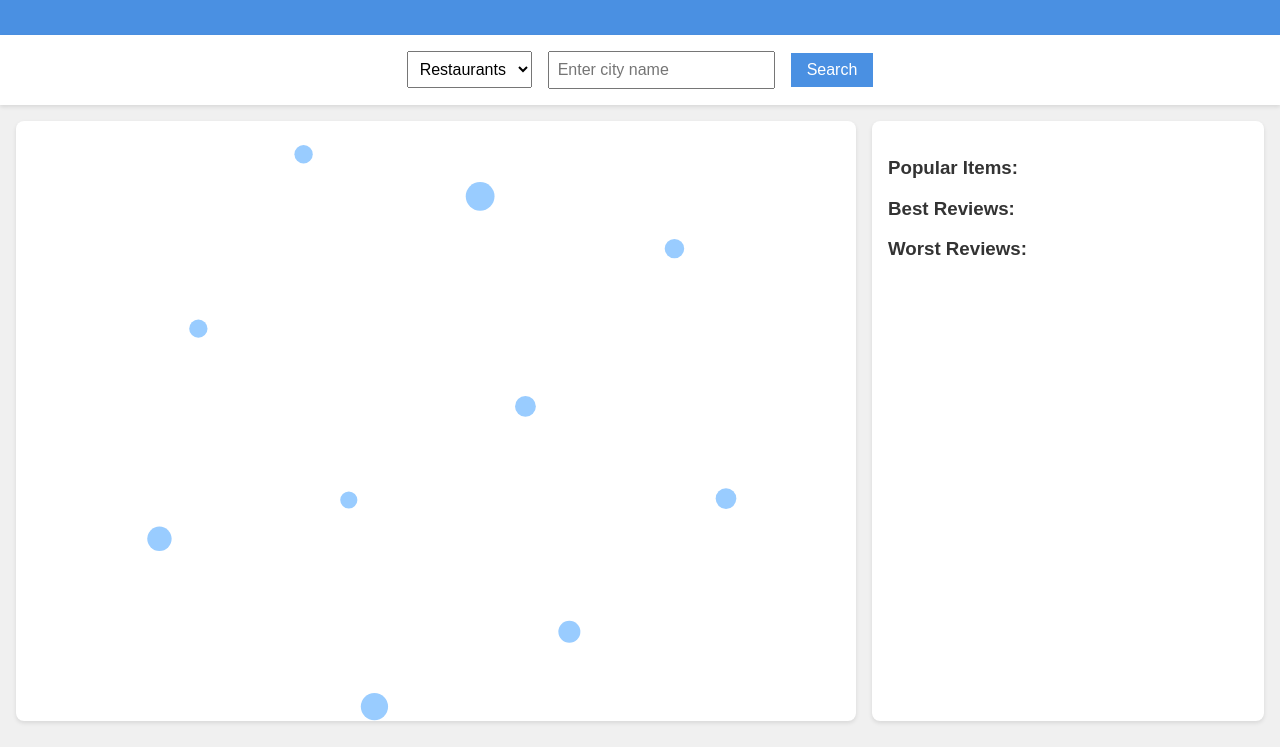
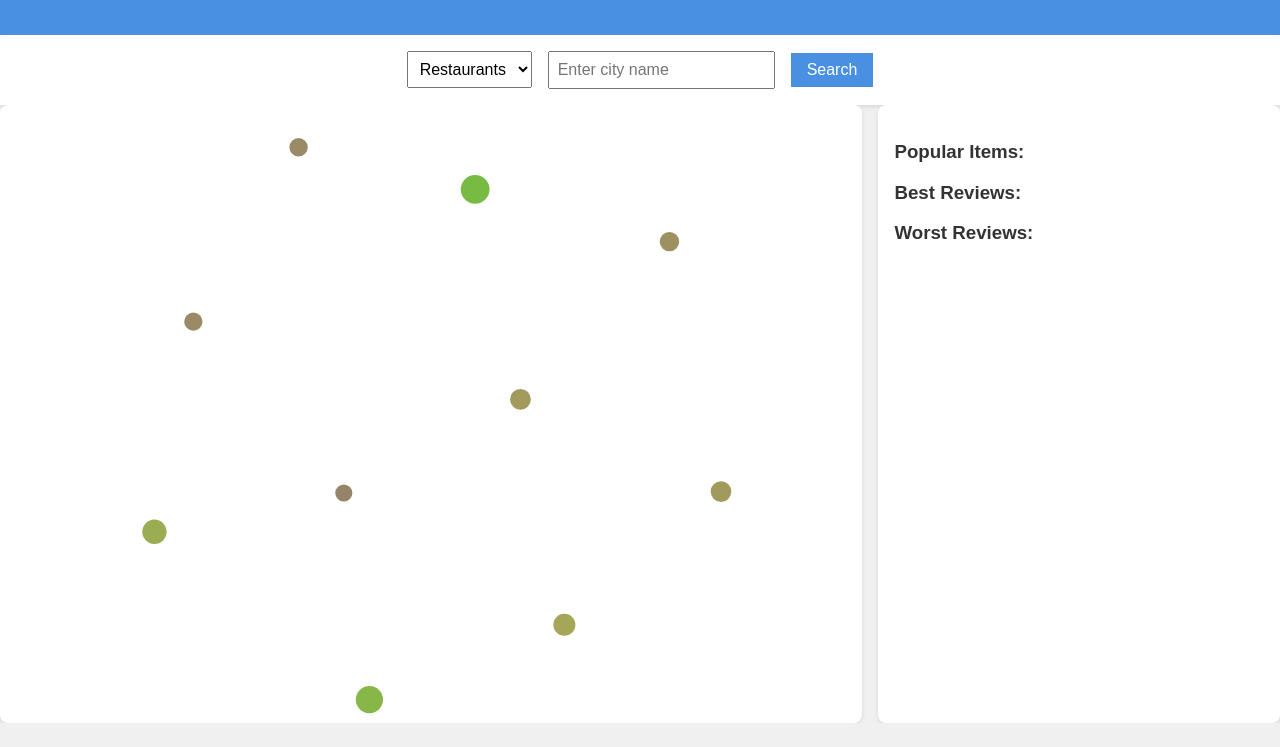
Before and after one commit to lalitlouis/city-cicruit, a plain HTML site: page index.html in a window 1280 px wide. Shown: the part 77-824 px from the top of the page. After the commit the page ends 800 px from the top, so only its background shows below. Drawn offline with nearby package versions, Linux system fonts and the light colour scheme.

Commit message:
improvements 2

```diff
--- a/script.js
+++ b/script.js
@@ -365,7 +365,7 @@ const mockData = {
     ]
   };
 
-  function calculateNodeSize(place) {
+function calculateNodeSize(place) {
     // This is a simple calculation, you can make it more complex
     const popularityFactor = place.reviews / 100;
     const ratingFactor = place.rating;
@@ -400,7 +400,7 @@ function createGraph(data) {
         .enter()
         .append("circle")
         .attr("r", d => calculateNodeSize(d))
-        .style("fill", d => d.type === "restaurants" ? "#ff9999" : "#99ccff");
+        .style("fill", d => getNodeColor(calculateNodeScore(d)));
 
     // Add tooltips
     const tooltip = d3.select("body").append("div")
@@ -428,6 +428,19 @@ function createGraph(data) {
             .attr("cx", d => d.x)
             .attr("cy", d => d.y);
     });
+}
+
+function calculateNodeScore(place) {
+    return (place.rating * place.reviews) / 100;
+}
+
+function getNodeColor(score) {
+    // This function will return a color based on the score
+    // Higher scores will be more vibrant
+    const hue = Math.min(score * 10, 120); // Max hue of 120 (green)
+    const saturation = Math.min(score * 5, 100);
+    const lightness = 50;
+    return `hsl(${hue}, ${saturation}%, ${lightness}%)`;
 }
 
 function showInfo(place) {
--- a/styles.css
+++ b/styles.css
@@ -3,6 +3,9 @@ body {
     margin: 0;
     padding: 0;
     background-color: #f0f0f0;
+    display: flex;
+    flex-direction: column;
+    height: 100vh;
 }
 
 header {
@@ -43,26 +46,26 @@ select, input, button {
 
 main {
     display: flex;
-    padding: 1em;
+    flex: 1;
+    overflow: hidden;
 }
 
 #graph {
-    width: 70%;
-    height: 600px;
+    flex: 7;
     background-color: #ffffff;
     border-radius: 8px;
     box-shadow: 0 2px 4px rgba(0,0,0,0.1);
+    overflow: hidden;
 }
 
 #infoPanel {
-    width: 30%;
+    flex: 3;
     padding: 1em;
     background-color: #ffffff;
     border-radius: 8px;
     box-shadow: 0 2px 4px rgba(0,0,0,0.1);
     margin-left: 1em;
     overflow-y: auto;
-    max-height: 600px;
 }
 
 #infoPanel h2 {
```
